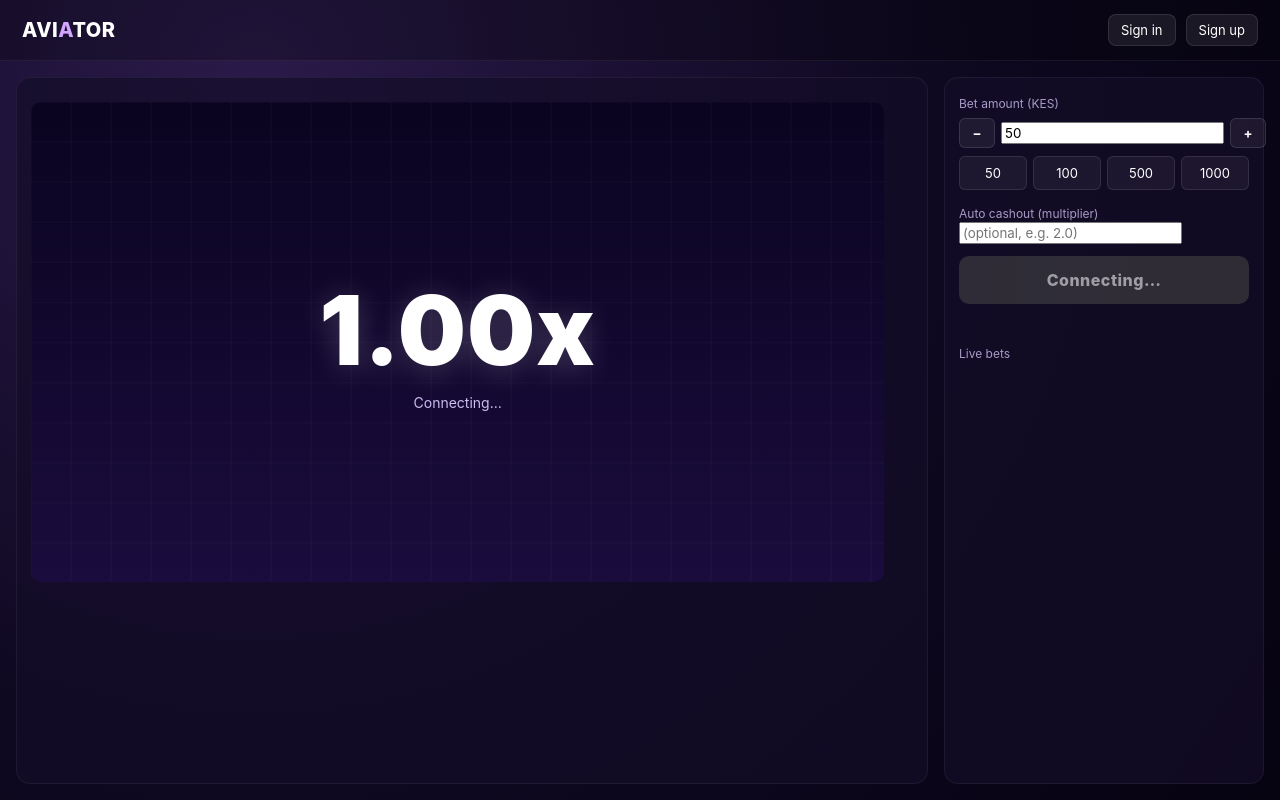
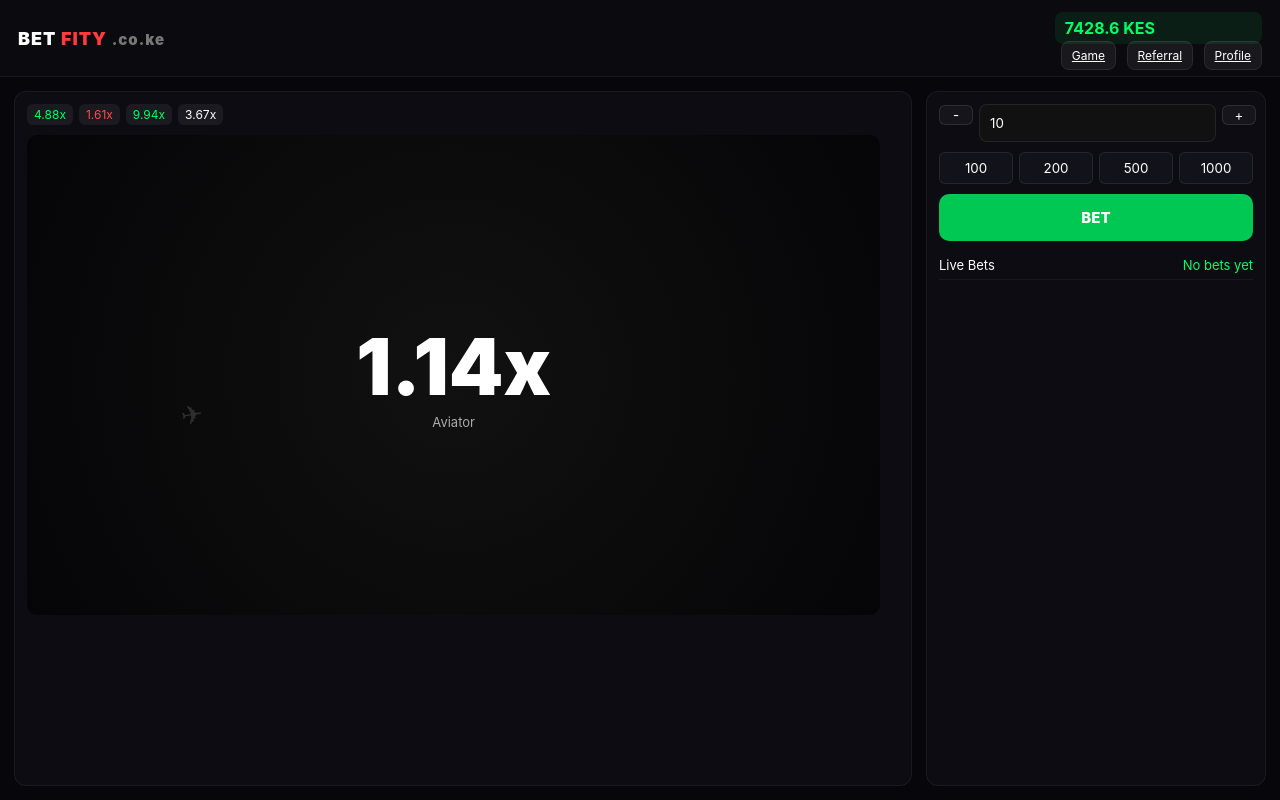
Before and after one commit to bot916641-gif/ke7kenya, a website: page public/index.html in a window 1280 px wide. Drawn offline with nearby package versions, Linux system fonts and the light colour scheme; no server answers.

Commit message:
Update index.html

```diff
--- a/public/index.html
+++ b/public/index.html
@@ -3,176 +3,311 @@
 <head>
 <meta charset="utf-8" />
 <meta name="viewport" content="width=device-width, initial-scale=1, maximum-scale=1" />
-<title>Aviator — Crash Game</title>
+<title>Aviatork7 — Crash Game</title>
+
 <style>
   * { box-sizing: border-box; }
   html, body { margin: 0; padding: 0; height: 100%; }
+
   body {
     font-family: -apple-system, BlinkMacSystemFont, "Segoe UI", Roboto, sans-serif;
+    background: #07070b;
     color: #fff;
-    background: radial-gradient(circle at 20% 10%, #2a1a4a 0%, #0e0820 55%, #060311 100%);
     -webkit-font-smoothing: antialiased;
   }
-  a { color: #d2a6ff; text-decoration: none; }
+
   button { font-family: inherit; cursor: pointer; }
-  input, button { font-family: inherit; }
-  .hidden { display: none !important; }
-  .muted { color: #a89bc7; }
-  .err { color: #ff7a7a; font-size: 13px; min-height: 18px; }
-  .ok { color: #6ee895; font-size: 13px; min-height: 18px; }
-  .row { display: flex; gap: 10px; align-items: center; }
-  .spread { justify-content: space-between; }
+  input { font-family: inherit; }
 
-  /* Auth + wallet card style */
-  .center-page {
-    min-height: 100vh; display: flex; align-items: center; justify-content: center; padding: 20px;
+  /* TOP BAR (match BET FITY style) */
+  header.topbar {
+    display: flex;
+    align-items: center;
+    justify-content: space-between;
+    padding: 12px 18px;
+    background: #0b0b0f;
+    border-bottom: 1px solid rgba(255,255,255,0.06);
   }
-  .card {
-    width: 100%; max-width: 420px;
-    background: rgba(20, 14, 40, 0.85);
+
+  .brand {
+    font-weight: 900;
+    font-size: 18px;
+    letter-spacing: 1px;
+  }
+
+  .brand .accent { color: #ff3b3b; }
+
+  .top-actions .balance {
+    color: #00ff66;
+    font-weight: 700;
+    background: rgba(0,255,102,0.08);
+    padding: 6px 10px;
+    border-radius: 8px;
+  }
+
+  .top-actions a, .top-actions button {
+    margin-left: 6px;
+    padding: 6px 10px;
+    border-radius: 8px;
+    background: rgba(255,255,255,0.06);
     border: 1px solid rgba(255,255,255,0.08);
-    border-radius: 16px; padding: 26px;
-    box-shadow: 0 20px 60px rgba(0,0,0,0.5);
+    color: #fff;
+    font-size: 12px;
   }
-  .card.wide { max-width: 720px; }
-  .card h1 { margin: 0 0 4px; font-size: 22px; }
-  .card label { display: block; margin: 14px 0 6px; font-size: 13px; color: #cdbcf2; }
-  .card input, .card select {
-    width: 100%; padding: 11px 12px; border-radius: 10px;
-    background: rgba(255,255,255,0.06); border: 1px solid rgba(255,255,255,0.12);
-    color: #fff; font-size: 15px; outline: none;
-  }
-  .card input:focus, .card select:focus { border-color: #a23bff; }
-  .card .primary {
-    margin-top: 16px; width: 100%; padding: 12px; border: none; border-radius: 10px;
-    background: linear-gradient(135deg,#a23bff,#5a2fd6); color: #fff; font-weight: 700; font-size: 15px;
-  }
-  .card .primary:disabled { opacity: 0.6; cursor: not-allowed; }
-  .warn {
-    margin-top: 12px; padding: 10px 12px; border-radius: 8px;
-    background: rgba(255, 200, 80, 0.12); color: #ffd086; font-size: 12px;
-    border: 1px solid rgba(255, 200, 80, 0.3);
-  }
-  .balance-box {
-    margin-top: 14px; padding: 14px; background: rgba(255,255,255,0.04);
-    border-radius: 12px; display: flex; justify-content: space-between; gap: 12px;
-  }
-  .tabs {
-    display: flex; gap: 6px; margin-top: 18px; padding: 4px;
-    background: rgba(255,255,255,0.05); border-radius: 10px;
-  }
-  .tabs button {
-    flex: 1; padding: 8px; background: transparent; color: #cdbcf2;
-    border: none; border-radius: 7px; font-size: 14px;
-  }
-  .tabs button.active {
-    background: linear-gradient(135deg,#a23bff,#5a2fd6); color: #fff;
-  }
-  .tx-list { margin-top: 16px; max-height: 300px; overflow: auto; }
-  .tx-row {
-    display: grid; grid-template-columns: 1fr auto auto; gap: 12px;
-    align-items: center; padding: 10px 6px; border-bottom: 1px solid rgba(255,255,255,0.06);
-    font-size: 14px;
-  }
-  .pill {
-    padding: 2px 8px; border-radius: 6px; font-size: 11px;
-    text-transform: uppercase; letter-spacing: 0.5px; background: rgba(255,255,255,0.08);
-  }
-  .pill.completed { background: rgba(110,232,149,0.15); color: #6ee895; }
-  .pill.pending { background: rgba(255,200,80,0.15); color: #ffd086; }
-  .pill.failed { background: rgba(255,122,122,0.15); color: #ff7a7a; }
 
-  /* Game layout */
+  /* GAME LAYOUT */
   .game {
-    min-height: 100vh; display: grid;
+    min-height: 100vh;
+    display: grid;
     grid-template-rows: auto 1fr;
   }
-  header.topbar {
-    display: flex; align-items: center; justify-content: space-between;
-    padding: 14px 22px; background: rgba(0,0,0,0.25);
-    border-bottom: 1px solid rgba(255,255,255,0.06);
-  }
-  .brand { font-weight: 800; font-size: 20px; letter-spacing: 0.5px; }
-  .brand .accent { color: #d2a6ff; }
-  .top-actions { display: flex; gap: 10px; align-items: center; }
-  .top-actions .balance { font-weight: 700; padding: 6px 12px; border-radius: 8px;
-    background: rgba(255,255,255,0.06); }
-  .top-actions a, .top-actions button {
-    padding: 7px 12px; border-radius: 8px; background: rgba(255,255,255,0.08);
-    color: #fff; border: 1px solid rgba(255,255,255,0.1); font-size: 13px;
-  }
-  .top-actions button.danger { color: #ff9090; border-color: rgba(255,122,122,0.25); background: transparent; }
 
   .game-body {
-    display: grid; grid-template-columns: 1fr 320px; gap: 16px; padding: 16px;
-    height: 100%;
+    display: grid;
+    grid-template-columns: 1fr 340px;
+    gap: 14px;
+    padding: 14px;
   }
-  @media (max-width: 900px) { .game-body { grid-template-columns: 1fr; } }
+
+  @media (max-width: 900px) {
+    .game-body { grid-template-columns: 1fr; }
+  }
+
+  /* MAIN PANEL */
   .panel {
-    background: rgba(20, 14, 40, 0.7);
+    background: #0c0c12;
     border: 1px solid rgba(255,255,255,0.06);
-    border-radius: 14px; padding: 14px;
+    border-radius: 12px;
+    padding: 12px;
   }
+
+  /* HISTORY */
   .history-strip {
-    display: flex; gap: 6px; flex-wrap: wrap; margin-bottom: 10px;
+    display: flex;
+    gap: 6px;
+    flex-wrap: wrap;
+    margin-bottom: 10px;
   }
+
   .history-strip .h {
-    padding: 4px 8px; border-radius: 6px; font-size: 12px; font-weight: 700;
+    font-size: 12px;
+    padding: 3px 7px;
+    border-radius: 6px;
     background: rgba(255,255,255,0.06);
   }
-  .history-strip .h.high { color: #6ee895; }
-  .history-strip .h.low { color: #ff7a7a; }
 
-  .canvas-wrap { position: relative; aspect-ratio: 16 / 9; max-height: 60vh; }
-  canvas { width: 100%; height: 100%; display: block; border-radius: 10px;
-    background: linear-gradient(180deg, #0a0420 0%, #1a0c3d 100%); }
+  .history-strip .h.high { color: #00ff66; }
+  .history-strip .h.low { color: #ff4d4d; }
+
+  /* GAME AREA */
+  .canvas-wrap {
+    position: relative;
+    aspect-ratio: 16/9;
+    max-height: 60vh;
+    border-radius: 10px;
+    overflow: hidden;
+    background: radial-gradient(circle at center, #111 0%, #050507 100%);
+  }
+
+  canvas {
+    width: 100%;
+    height: 100%;
+    display: block;
+  }
+
+  /* subtle plane effect (no DOM added) */
+  .canvas-wrap::after {
+    content: "✈";
+    position: absolute;
+    left: 18%;
+    top: 55%;
+    font-size: 26px;
+    color: rgba(255,255,255,0.15);
+    transform: rotate(-10deg);
+    pointer-events: none;
+  }
+
+  /* MULTIPLIER CENTER */
   .multiplier-overlay {
-    position: absolute; inset: 0; display: flex; flex-direction: column;
-    align-items: center; justify-content: center; pointer-events: none; text-align: center;
+    position: absolute;
+    inset: 0;
+    display: flex;
+    flex-direction: column;
+    justify-content: center;
+    align-items: center;
+    pointer-events: none;
   }
+
   .multiplier-overlay .big {
-    font-size: clamp(48px, 9vw, 96px); font-weight: 900; letter-spacing: 1px;
-    text-shadow: 0 4px 30px rgba(255,255,255,0.2);
+    font-size: 78px;
+    font-weight: 900;
+    color: #ffffff;
   }
-  .multiplier-overlay .label { font-size: 14px; color: #cdbcf2; margin-top: 6px; }
-  .multiplier-overlay.crashed .big { color: #ff7a7a; }
-  .multiplier-overlay.betting .big { color: #ffd086; font-size: clamp(40px, 7vw, 64px); }
 
-  .bet-panel { display: flex; flex-direction: column; gap: 12px; }
-  .bet-panel .input-group { display: flex; gap: 6px; align-items: center; }
-  .bet-panel .input-group input { flex: 1; }
-  .stepper { display: flex; gap: 4px; }
+  .multiplier-overlay .label {
+    font-size: 13px;
+    color: #aaa;
+  }
+
+  .multiplier-overlay.crashed .big { color: #ff4d4d; }
+  .multiplier-overlay.betting .big { color: #ffcc66; font-size: 56px; }
+
+  /* BET PANEL (match screenshot style) */
+  .bet-panel {
+    display: flex;
+    flex-direction: column;
+    gap: 10px;
+  }
+
+  .input-group {
+    display: flex;
+    gap: 6px;
+  }
+
+  .input-group input {
+    flex: 1;
+    padding: 10px;
+    border-radius: 8px;
+    background: #111;
+    border: 1px solid rgba(255,255,255,0.08);
+    color: #fff;
+  }
+
   .stepper button {
-    width: 36px; padding: 6px; border-radius: 6px;
-    background: rgba(255,255,255,0.06); border: 1px solid rgba(255,255,255,0.12);
-    color: #fff; font-weight: 700;
+    width: 34px;
+    border-radius: 6px;
+    border: 1px solid rgba(255,255,255,0.1);
+    background: #15151b;
+    color: #fff;
   }
-  .quick-amounts { display: grid; grid-template-columns: repeat(4, 1fr); gap: 6px; }
+
+  .quick-amounts {
+    display: grid;
+    grid-template-columns: repeat(4, 1fr);
+    gap: 6px;
+  }
+
   .quick-amounts button {
-    padding: 8px; border-radius: 6px; background: rgba(255,255,255,0.05);
-    color: #fff; border: 1px solid rgba(255,255,255,0.1); font-size: 13px;
+    padding: 7px;
+    border-radius: 6px;
+    border: 1px solid rgba(255,255,255,0.08);
+    background: #12121a;
+    color: #fff;
   }
+
+  /* MAIN BET BUTTON (green like screenshot) */
   .bet-button {
-    width: 100%; padding: 14px; border: none; border-radius: 10px;
-    color: #fff; font-weight: 800; font-size: 16px; letter-spacing: 0.5px;
+    width: 100%;
+    padding: 14px;
+    border: none;
+    border-radius: 10px;
+    font-weight: 800;
+    font-size: 15px;
+    color: #fff;
   }
-  .bet-button.bet { background: linear-gradient(135deg, #1cb868, #0c8a48); }
-  .bet-button.cashout { background: linear-gradient(135deg, #ff9b3b, #f0682f); }
-  .bet-button:disabled { background: #444; opacity: 0.6; cursor: not-allowed; }
 
-  .live-bets { font-size: 13px; }
+  .bet-button.bet {
+    background: #00c853;
+  }
+
+  .bet-button.cashout {
+    background: #ff9800;
+  }
+
+  .bet-button:disabled {
+    background: #333;
+  }
+
+  /* LIVE BETS */
   .live-bets .row {
-    padding: 6px 4px; border-bottom: 1px solid rgba(255,255,255,0.05);
+    display: flex;
     justify-content: space-between;
+    padding: 6px 0;
+    border-bottom: 1px solid rgba(255,255,255,0.05);
+    font-size: 13px;
   }
-  .live-bets .username { color: #cdbcf2; }
-  .live-bets .cashed { color: #6ee895; font-weight: 700; }
-  .live-bets .pending { color: #ffd086; }
+
+  .live-bets .cashed { color: #00ff66; }
 </style>
 </head>
+
 <body>
-<div id="root"></div>
+
+<div class="game">
+
+  <header class="topbar">
+    <div class="brand">BET <span class="accent">FITY</span> <small style="color:#777">.co.ke</small></div>
+
+    <div class="top-actions">
+      <div class="balance">7428.6 KES</div>
+      <a href="#">Game</a>
+      <a href="#">Referral</a>
+      <a href="#">Profile</a>
+    </div>
+  </header>
+
+  <div class="game-body">
+
+    <!-- MAIN GAME -->
+    <div class="panel">
+
+      <div class="history-strip">
+        <div class="h high">4.88x</div>
+        <div class="h low">1.61x</div>
+        <div class="h high">9.94x</div>
+        <div class="h">3.67x</div>
+      </div>
+
+      <div class="canvas-wrap">
+        <canvas></canvas>
+
+        <div class="multiplier-overlay">
+          <div class="big">1.14x</div>
+          <div class="label">Aviator</div>
+        </div>
+      </div>
+
+    </div>
+
+    <!-- BET PANEL -->
+    <div class="panel bet-panel">
+
+      <div class="input-group">
+        <div class="stepper">
+          <button>-</button>
+        </div>
+
+        <input type="number" value="10" />
+
+        <div class="stepper">
+          <button>+</button>
+        </div>
+      </div>
+
+      <div class="quick-amounts">
+        <button>100</button>
+        <button>200</button>
+        <button>500</button>
+        <button>1000</button>
+      </div>
+
+      <button class="bet-button bet">BET</button>
+
+      <div class="live-bets">
+        <div class="row">
+          <span class="username">Live Bets</span>
+          <span class="cashed">No bets yet</span>
+        </div>
+      </div>
+
+    </div>
+
+  </div>
+
+</div>
+
 <script src="/socket.io/socket.io.js"></script>
 <script src="/client.js"></script>
+
 </body>
 </html>
```
